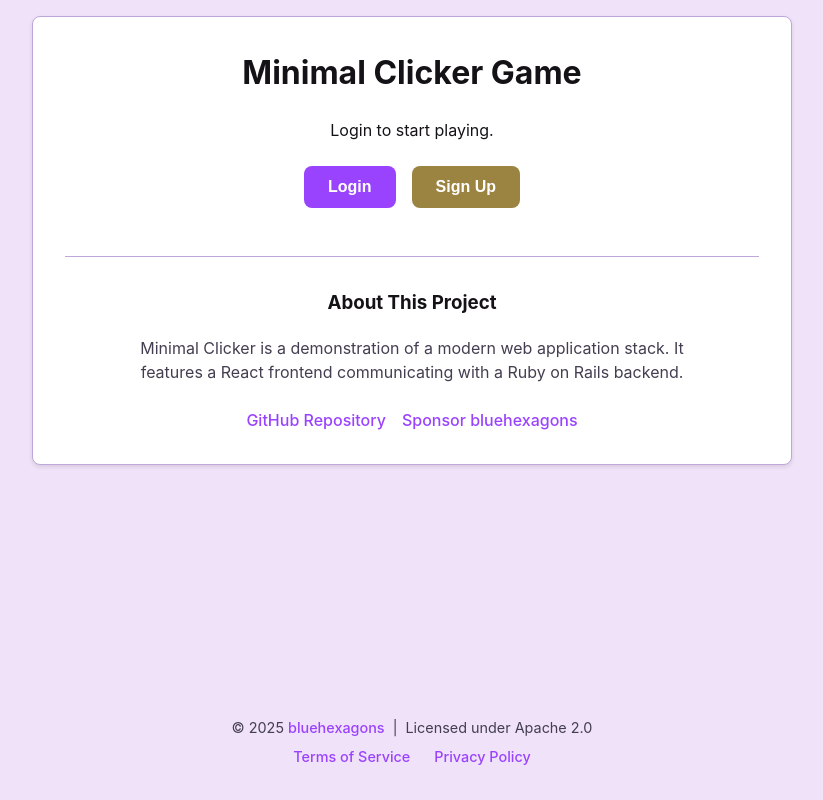
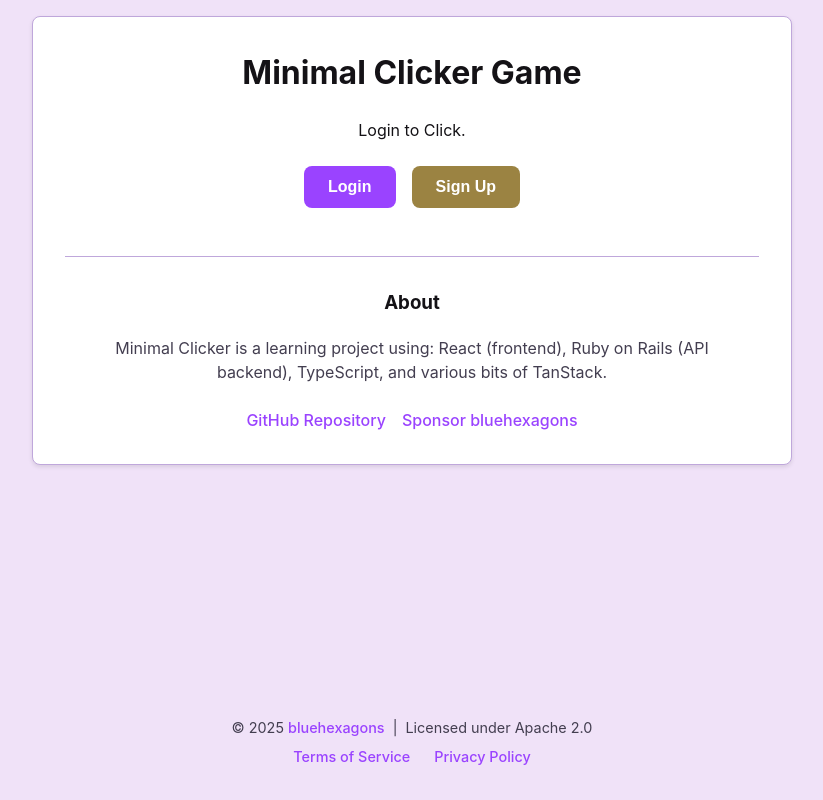
Before and after one commit to bluehexagons/rails_test, a React (Vite) app in the folder frontend/: page / in a window 1280 px wide. Shown: the whole page, without its empty margins (228-1051 px from the left). Built offline with nearby package versions, Linux system fonts and the light colour scheme; no server answers.

Commit message:
Revise text

```diff
--- a/frontend/index.html
+++ b/frontend/index.html
@@ -7,13 +7,13 @@
     <title>Minimal Clicker</title>
 
     <meta property="og:title" content="Minimal Clicker" />
-    <meta property="og:description" content="A satisfying, minimal clicker game. Track your clicks and build streaks." />
+    <meta property="og:description" content="Click. Build streaks." />
     <meta property="og:type" content="website" />
     <meta property="og:image" content="/click.png" />
 
     <meta name="twitter:card" content="summary" />
     <meta name="twitter:title" content="Minimal Clicker" />
-    <meta name="twitter:description" content="A satisfying, minimal clicker game. Track your clicks and build streaks." />
+    <meta name="twitter:description" content="Click. Build streaks." />
     <meta name="twitter:image" content="/click.png" />
 
     <meta name="theme-color" content="#9a43ff" />
--- a/frontend/src/routes/index.tsx
+++ b/frontend/src/routes/index.tsx
@@ -8,6 +8,8 @@ export const Route = createFileRoute('/')({
   component: Index,
 })
 
+const greetings = ['Welcome back!', 'Hi again!', 'Thanks for coming by.']
+
 function Index() {
   const { isAuthenticated } = useStore(authStore)
   const navigate = useNavigate()
@@ -17,16 +19,16 @@ function Index() {
       <h1>Minimal Clicker Game</h1>
         {isAuthenticated ? (
           <>
-            <p>Welcome back!</p>
+            <p>{greetings[Math.floor((Math.random() ** 2) * greetings.length)]}</p>
             <div className="nav-links">
               <Button variant="primary" onClick={() => navigate({ to: '/dashboard' })}>
-                Go to Dashboard
+                Go Click.
               </Button>
             </div>
           </>
         ) : (
           <>
-            <p>Login to start playing.</p>
+            <p>Login to Click.</p>
             <div className="nav-links">
               <Button variant="primary" onClick={() => navigate({ to: '/login' })}>
                 Login
@@ -39,10 +41,10 @@ function Index() {
         )}
 
       <div style={{ marginTop: '3rem', borderTop: '1px solid var(--border-color)', paddingTop: '2rem' }}>
-        <h3>About This Project</h3>
+        <h3>About</h3>
         <p style={{ maxWidth: '600px', margin: '0 auto 1.5rem', color: 'var(--text-secondary)' }}>
-          Minimal Clicker is a demonstration of a modern web application stack.
-          It features a React frontend communicating with a Ruby on Rails backend.
+          Minimal Clicker is a learning project using:
+          React (frontend), Ruby on Rails (API backend), TypeScript, and various bits of TanStack.
         </p>
         <div style={{ display: 'flex', gap: '1rem', justifyContent: 'center' }}>
           <a href="https://github.com/bluehexagons/rails_test" target="_blank" rel="noopener noreferrer">
--- a/frontend/src/routes/login.tsx
+++ b/frontend/src/routes/login.tsx
@@ -131,10 +131,10 @@ function Login() {
         </form>
         <div style={{ marginTop: '1rem', textAlign: 'center' }}>
           <p>
-            Don't have an account? <Link to="/signup">Sign up</Link>
+            Want an account? <Link to="/signup">Sign up</Link>
           </p>
           <p>
-            <Link to="/">Back to Home</Link>
+            <Link to="/">Back Home</Link>
           </p>
         </div>
     </PageContainer>
--- a/frontend/src/routes/signup.tsx
+++ b/frontend/src/routes/signup.tsx
@@ -211,7 +211,7 @@ function Signup() {
             Already have an account? <Link to="/login">Login</Link>
           </p>
           <p>
-            <Link to="/">Back to Home</Link>
+            <Link to="/">Back Home</Link>
           </p>
         </div>
     </PageContainer>
```
